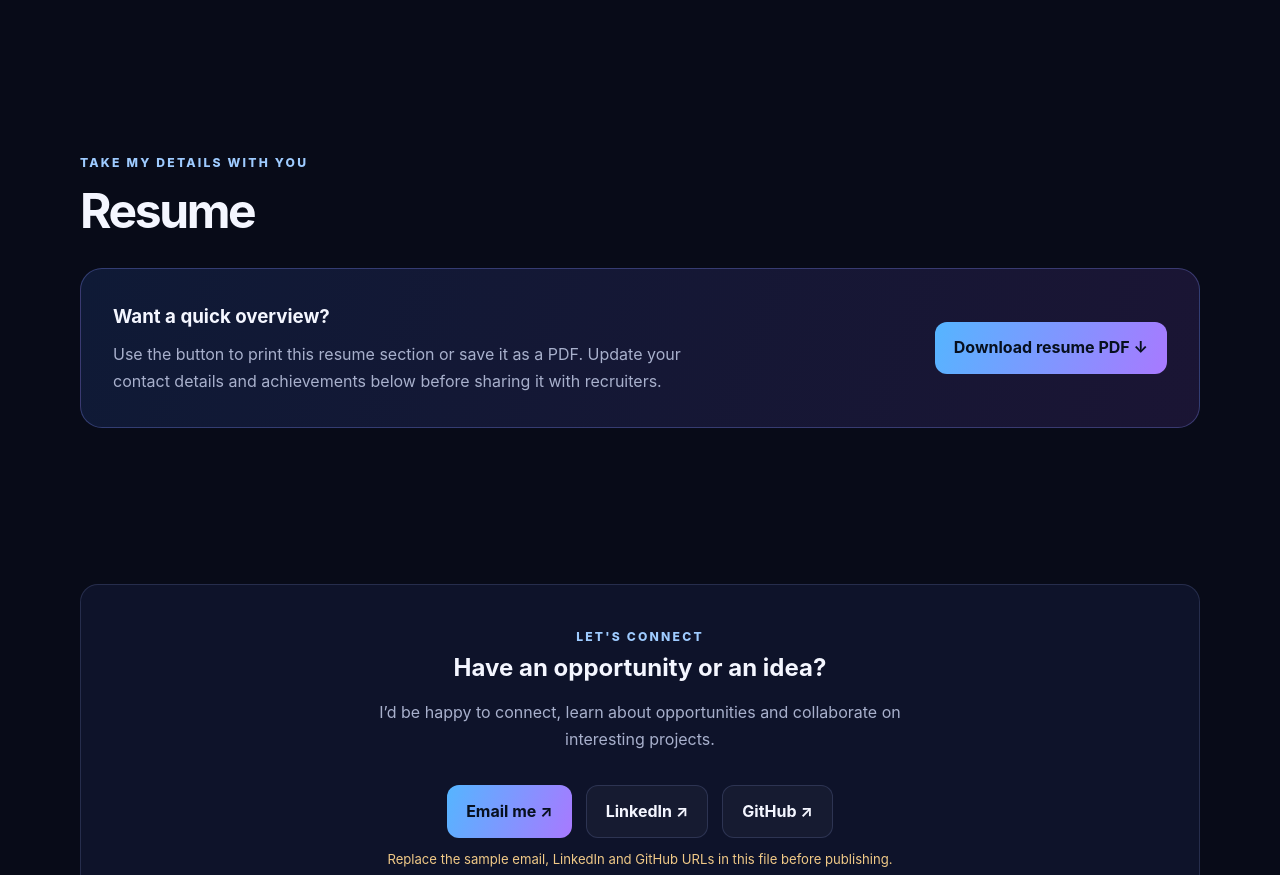
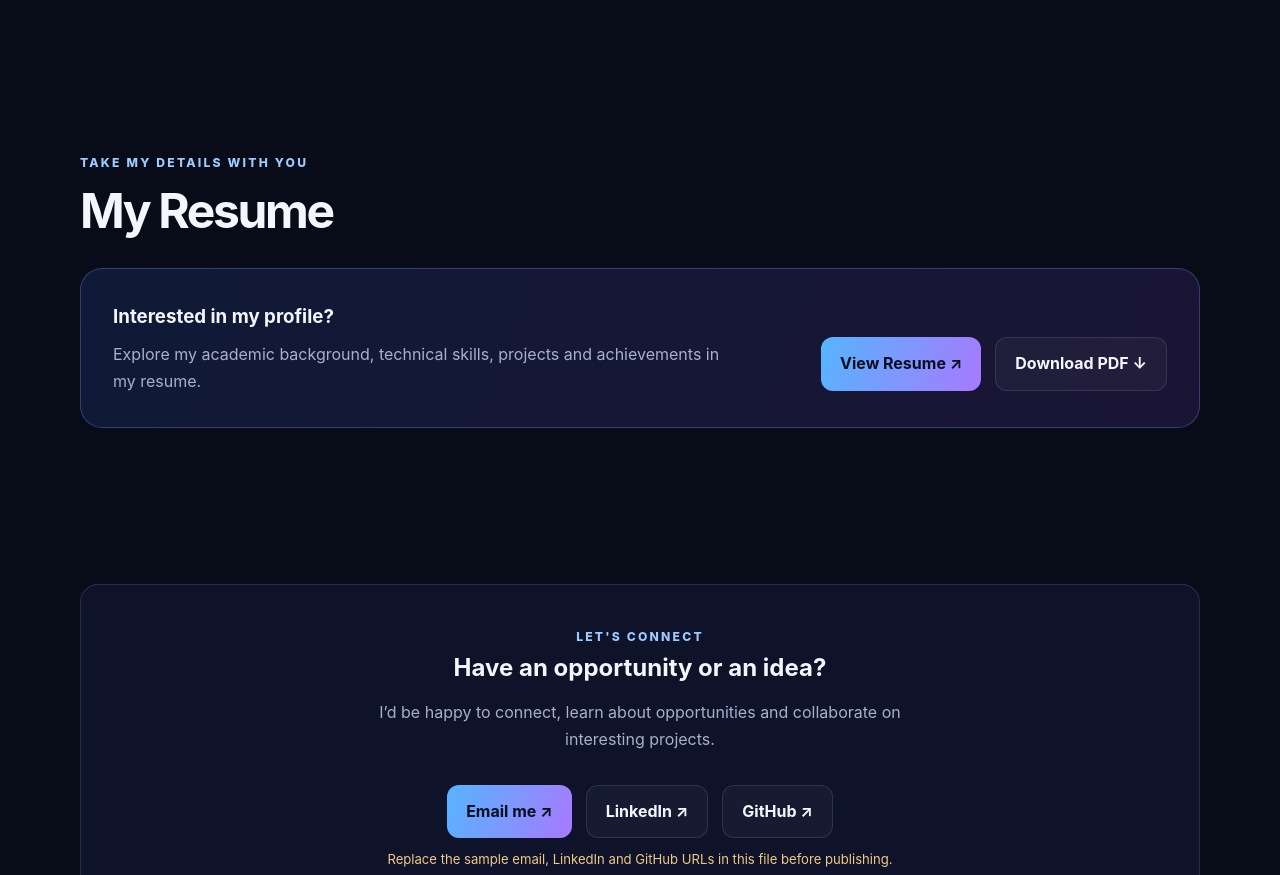
Before and after one commit to RAM-300608/RAM-300608.github.io, a plain HTML site: page index.html in a window 1280 px wide. Shown: the part 2337-3212 px from the top of the page. Drawn offline with Linux system fonts and the light colour scheme.

Commit message:
Revise resume section with updated details and links
Updated the resume section with new content and actions.

```diff
--- a/index.html
+++ b/index.html
@@ -185,15 +185,43 @@
       </div>
     </section>
 
-    <section id="resume">
-      <div class="container">
-        <div class="section-head reveal"><div class="eyebrow">Take my details with you</div><h2>Resume</h2></div>
-        <div class="resume-panel reveal">
-          <div><h3>Want a quick overview?</h3><p>Use the button to print this resume section or save it as a PDF. Update your contact details and achievements below before sharing it with recruiters.</p></div>
-          <button class="btn btn-primary" onclick="window.print()">Download resume PDF ↓</button>
-        </div>
+
+<section id="resume">
+  <div class="container">
+    <div class="section-head reveal">
+      <div class="eyebrow">Take my details with you</div>
+      <h2>My Resume</h2>
+    </div>
+
+    <div class="resume-panel reveal">
+      <div>
+        <h3>Interested in my profile?</h3>
+        <p>
+          Explore my academic background, technical skills,
+          projects and achievements in my resume.
+        </p>
       </div>
-    </section>
+
+      <div class="actions">
+        <a
+          class="btn btn-primary"
+          href="Ram_VR_Resume.pdf"
+          target="_blank"
+          rel="noopener">
+          View Resume ↗
+        </a>
+
+        <a
+          class="btn btn-ghost"
+          href="Ram_VR_Resume.pdf"
+          download="Ram_VR_Resume.pdf">
+          Download PDF ↓
+        </a>
+      </div>
+    </div>
+  </div>
+</section>
+
 
     <section id="resume-print" style="display:none">
       <div class="container">
```
